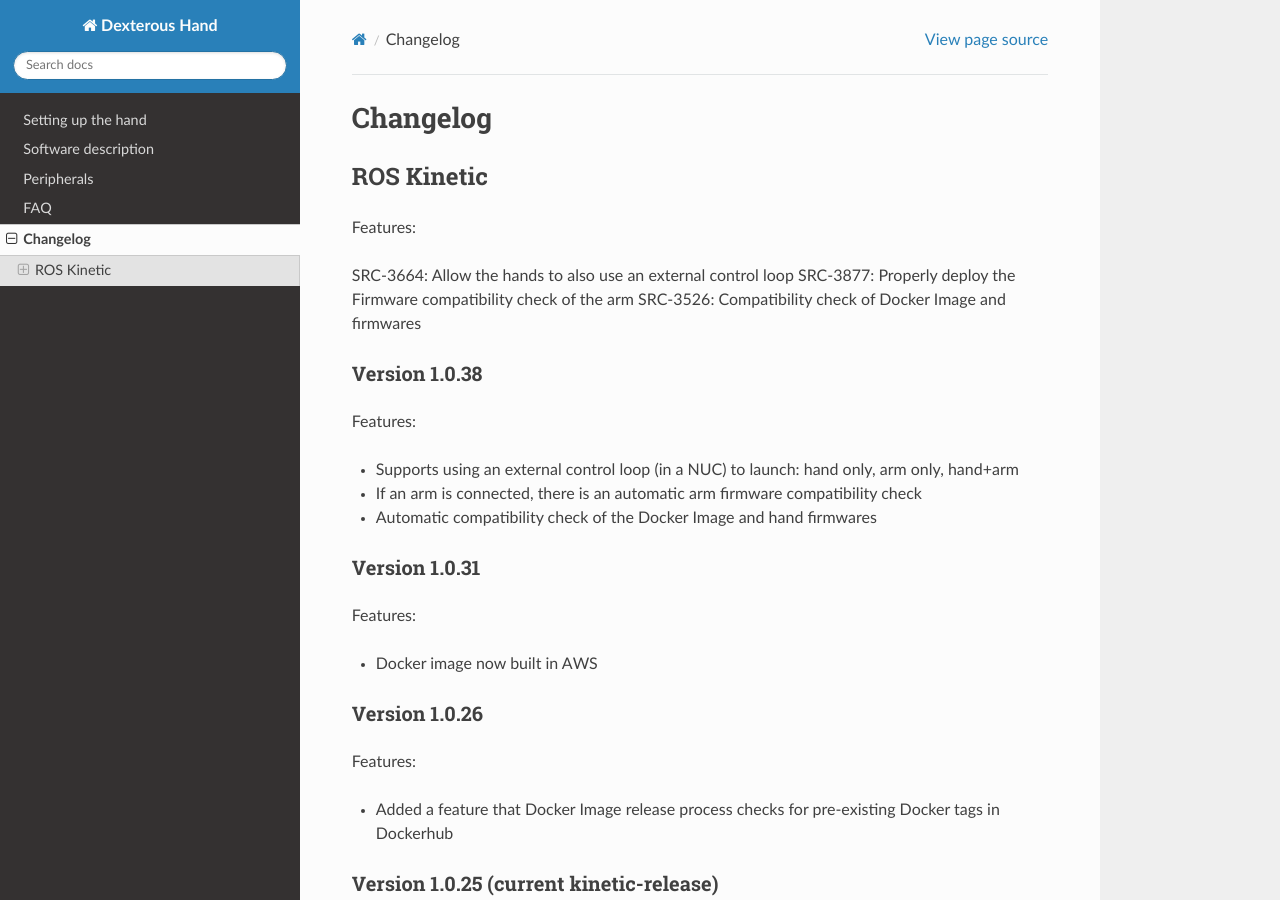
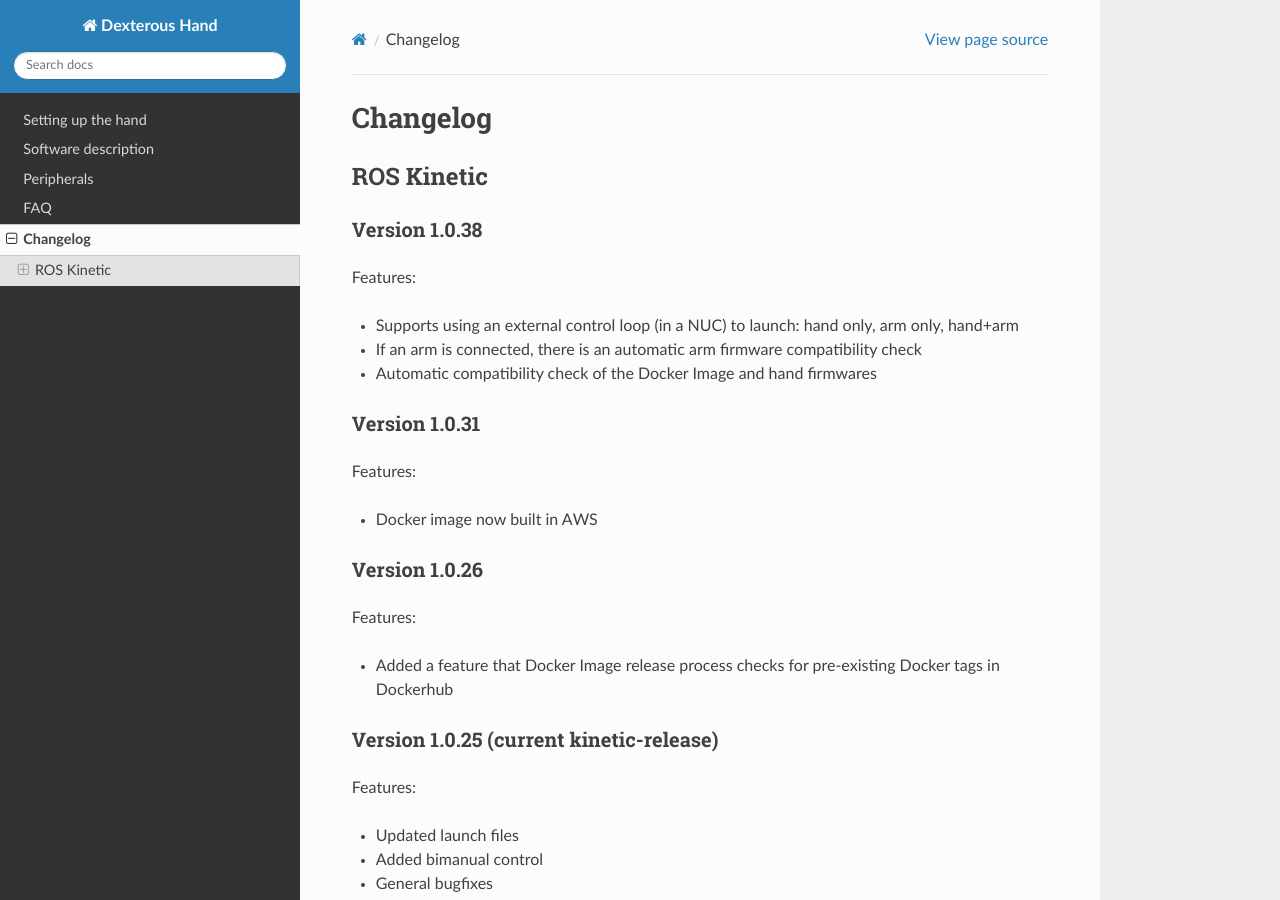
Before and after one commit to shadow-robot/sr_dexterous_hand_documentation, a Sphinx documentation site: the page built from docs/user_guide/5_changelog.md, in a window 1280 px wide and 900 px high. Built offline with Sphinx 7.4.7 and the Read the Docs theme 2.0.0, drawn with Linux system fonts in a browser that asks for light colours.

Commit message:
Update 5_changelog.md

```diff
--- a/docs/user_guide/5_changelog.md
+++ b/docs/user_guide/5_changelog.md
@@ -1,12 +1,5 @@
 # Changelog
 ## ROS Kinetic
-
-
-Features:
-
-SRC-3664: Allow the hands to also use an external control loop
-SRC-3877: Properly deploy the Firmware compatibility check of the arm
-SRC-3526: Compatibility check of Docker Image and firmwares
 
 ### Version 1.0.38
 
```
